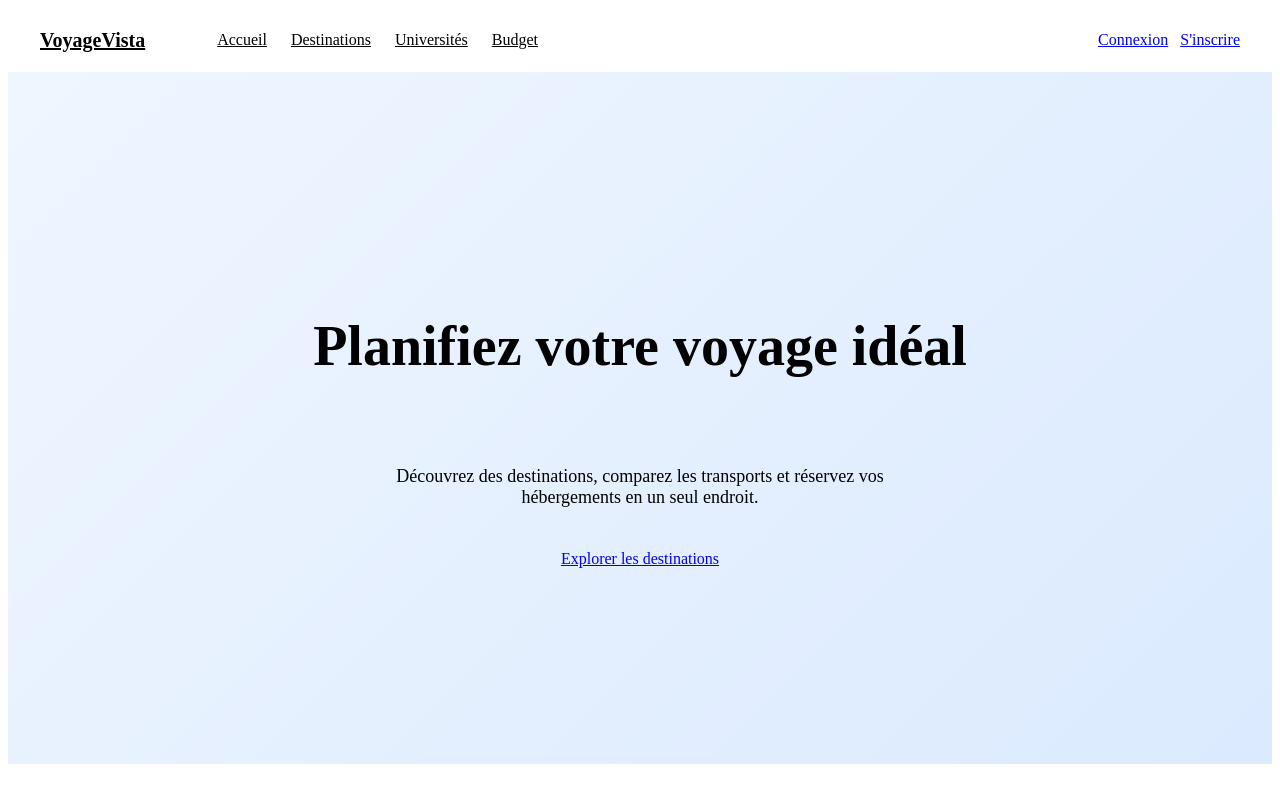
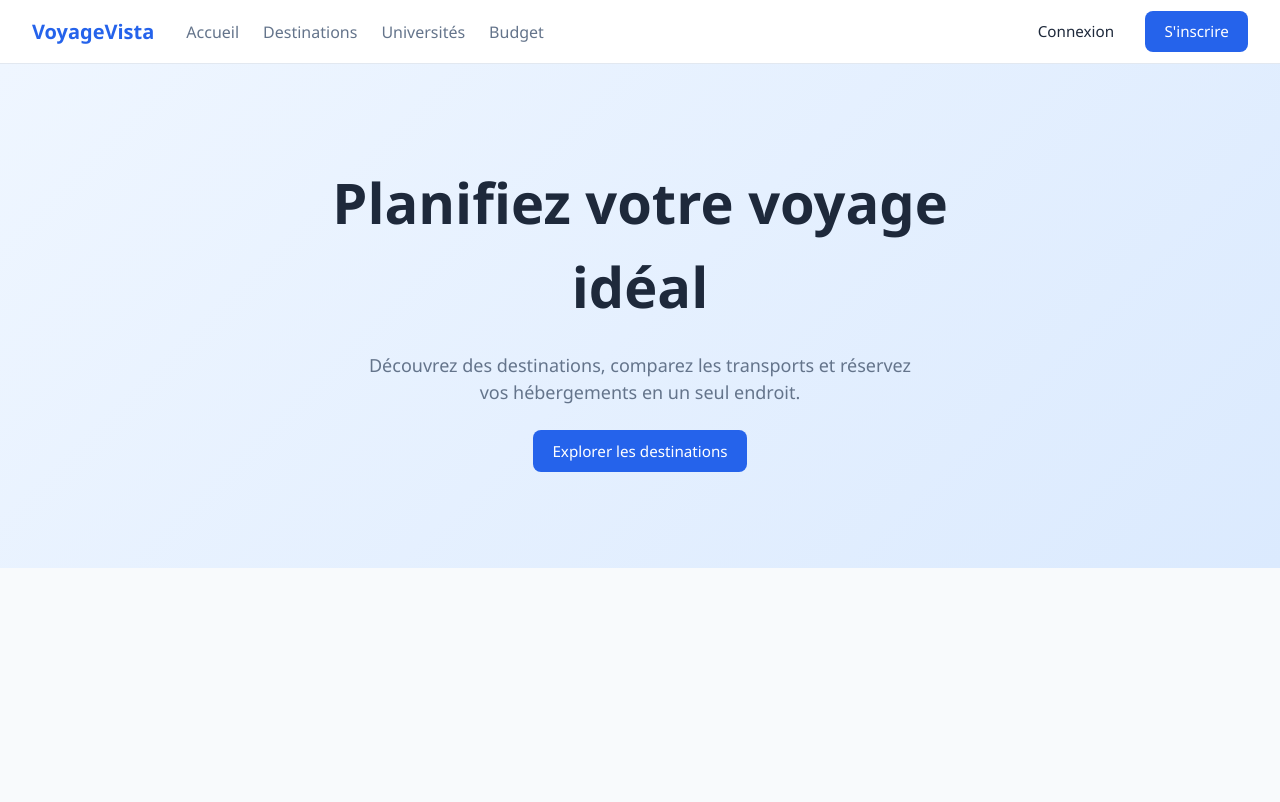
Before and after one commit to VictorfrgECE/VoyageVista, a React (Vite) app in the folder frontend/: page / in a window 1280 px wide. Shown: the top 802 px of the page. Built offline with nearby package versions, Linux system fonts and the light colour scheme.

Commit message:
Update index.css

```diff
--- a/frontend/src/index.css
+++ b/frontend/src/index.css
@@ -1,30 +1,57 @@
-<?php
-// ================================================================
-//  VoyageVista — Constantes globales
-// ================================================================
+*, *::before, *::after {
+  box-sizing: border-box;
+  margin: 0;
+  padding: 0;
+}
 
-// Informations du site
-define('NOM_SITE',      'VoyageVista');
-define('VERSION',       '1.0.0');
-define('EMAIL_CONTACT', 'voyage.vista@gmail.com');
-define('TEL_CONTACT',   '06 29 61 89 65');
+:root {
+  --color-primary: #2563eb;
+  --color-primary-dark: #1d4ed8;
+  --color-bg: #f8fafc;
+  --color-surface: #ffffff;
+  --color-text: #1e293b;
+  --color-text-muted: #64748b;
+  --color-border: #e2e8f0;
+  --radius: 8px;
+}
 
-// URL de base — détectée automatiquement pour fonctionner en local ET en production
-// Retourne "http://localhost/voyagevista" en développement WAMP
-define('URL_BASE', rtrim(
-    (isset($_SERVER['HTTPS']) && $_SERVER['HTTPS'] === 'on' ? 'https' : 'http')
-    . '://' . ($_SERVER['HTTP_HOST'] ?? 'localhost')
-    . '/voyagevista',
-    '/'
-));
+body {
+  font-family: 'Segoe UI', system-ui, sans-serif;
+  background: var(--color-bg);
+  color: var(--color-text);
+  line-height: 1.5;
+}
 
-// Rôles utilisateurs
-define('ROLE_ADMIN',    'admin');
-define('ROLE_USER',     'user');
-define('ROLE_ETUDIANT', 'etudiant');
+a {
+  color: inherit;
+  text-decoration: none;
+}
 
-// Nombre d'éléments par page (pagination)
-define('ITEMS_PAR_PAGE', 12);
+button {
+  cursor: pointer;
+}
 
-// Durée de session (en secondes) — 2 heures
-define('SESSION_DUREE', 7200);
+.container {
+  max-width: 1200px;
+  margin: 0 auto;
+  padding: 0 1rem;
+}
+
+.btn {
+  display: inline-block;
+  padding: 0.6rem 1.2rem;
+  border-radius: var(--radius);
+  border: none;
+  font-size: 0.95rem;
+  font-weight: 500;
+  transition: background 0.2s;
+}
+
+.btn-primary {
+  background: var(--color-primary);
+  color: #fff;
+}
+
+.btn-primary:hover {
+  background: var(--color-primary-dark);
+}
```
